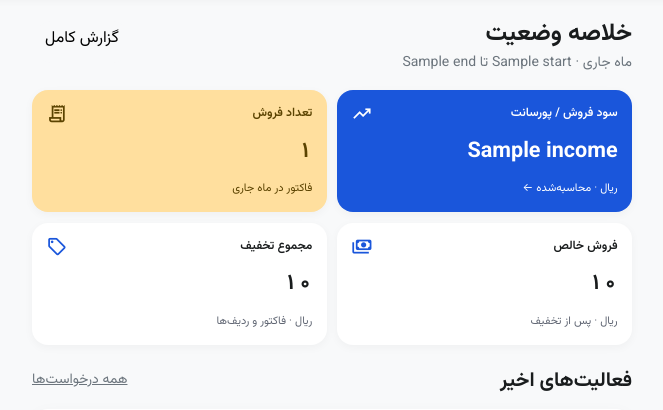
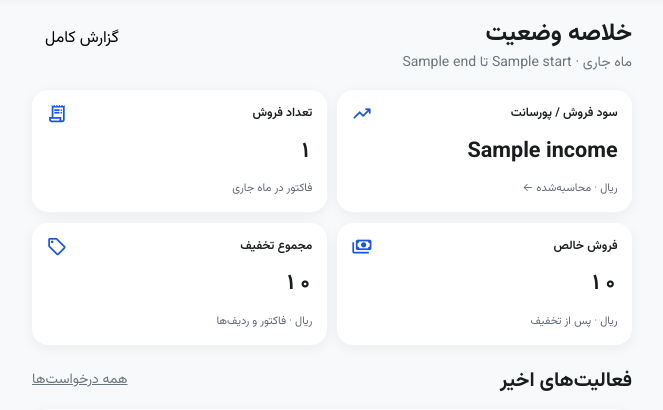
Before and after one commit to Ali-dev-py/RahjouPWA, a Django app: template core/templates/core/dashboard.html in a window 1280 px wide. Shown: the part 64-474 px from the top of the page, without its empty margins (308-971 px from the left). Run offline with Django 5.2, Linux system fonts and the light colour scheme; the template is opened without the code that fills it: most values are stand-ins (such as "Sample title", 1, 10 or a date in 2020).

Commit message:
Make all dashboard summary cards white and add subtle app card shadows
Co-authored-by: arena-agent <297053741+arena-agent@users.noreply.github.com>

```diff
--- a/core/templates/core/dashboard.html
+++ b/core/templates/core/dashboard.html
@@ -16,13 +16,13 @@
             <div class="alert alert-warning small" role="alert">{{ report_error }}</div>
             {% else %}
             <div class="home-summary-grid">
-                <a class="card home-summary-card home-summary-card--primary border-0 text-decoration-none" href="{{ income_report_url }}" aria-label="مشاهده جزئیات سود فروش و پورسانت">
-                    <div class="d-flex align-items-center justify-content-between gap-2"><span>سود فروش / پورسانت</span><span class="material-symbols-outlined" aria-hidden="true">trending_up</span></div>
+                <a class="card home-summary-card home-summary-card--white border-0 text-decoration-none" href="{{ income_report_url }}" aria-label="مشاهده جزئیات سود فروش و پورسانت">
+                    <div class="d-flex align-items-center justify-content-between gap-2"><span>سود فروش / پورسانت</span><span class="material-symbols-outlined text-primary" aria-hidden="true">trending_up</span></div>
                     <strong>{{ report_total.income|persian_digits|intcomma:False }}</strong>
                     <small>ریال · محاسبه‌شده <span aria-hidden="true">←</span></small>
                 </a>
-                <a class="card home-summary-card home-summary-card--accent border-0 text-decoration-none" href="{{ income_report_url }}" aria-label="مشاهده فاکتورهای فروش ماه جاری">
-                    <div class="d-flex align-items-center justify-content-between gap-2"><span>تعداد فروش</span><span class="material-symbols-outlined" aria-hidden="true">receipt_long</span></div>
+                <a class="card home-summary-card home-summary-card--white border-0 text-decoration-none" href="{{ income_report_url }}" aria-label="مشاهده فاکتورهای فروش ماه جاری">
+                    <div class="d-flex align-items-center justify-content-between gap-2"><span>تعداد فروش</span><span class="material-symbols-outlined text-primary" aria-hidden="true">receipt_long</span></div>
                     <strong>{{ factor_count|persian_digits }}</strong><small>فاکتور در ماه جاری</small>
                 </a>
                 <a class="card home-summary-card home-summary-card--white border-0 text-decoration-none" href="{{ income_report_url }}">
--- a/core/test_income_report.py
+++ b/core/test_income_report.py
@@ -232,7 +232,9 @@ class HomeOverviewTests(SimpleTestCase):
         from django.template.loader import render_to_string
         html = render_to_string('core/dashboard.html', context)
         self.assertEqual(html.count('class="card home-summary-card'), 4)
-        self.assertEqual(html.count("home-summary-card--white"), 2)
+        self.assertEqual(html.count("home-summary-card--white"), 4)
+        self.assertNotIn("home-summary-card--primary", html)
+        self.assertNotIn("home-summary-card--accent", html)
         self.assertIn('href="/income-report/?period=month"', html)
         self.assertIn('فعالیت‌های اخیر', html)
         self.assertIn('فروشگاه نمونه', html)
--- a/static/css/app.css
+++ b/static/css/app.css
@@ -159,6 +159,11 @@ textarea {
 .form-control:focus {
     border-color: transparent;
     box-shadow: none;
+}
+
+/* Light elevation for cards throughout the app. */
+.app-body .card {
+    box-shadow: 0 .2rem .8rem rgb(25 28 29 / 6%);
 }
 
 .app-card,
@@ -1261,7 +1266,7 @@ textarea {
 
 /* Compact home overview; the full income report is a separate screen. */
 .home-summary-grid { display: grid; grid-template-columns: repeat(2, minmax(0, 1fr)); gap: .65rem; }
-.home-summary-card { min-width: 0; padding: .9rem; border-radius: 1rem; color: var(--rahjou-text); gap: .6rem; box-shadow: 0 .15rem .6rem rgb(25 28 29 / 4%); transition: box-shadow 150ms ease; }
+.home-summary-card { background: #fff; min-width: 0; padding: .9rem; border-radius: 1rem; color: var(--rahjou-text); gap: .6rem; box-shadow: 0 .15rem .6rem rgb(25 28 29 / 4%); transition: box-shadow 150ms ease; }
 .home-summary-card > div { font-size: .76rem; font-weight: 600; line-height: 1.7; }
 .home-summary-card .material-symbols-outlined { font-size: 1.3rem; flex-shrink: 0; }
 .home-summary-card strong { margin-top: auto; line-height: 1.65; font-size: clamp(1rem, 3.5vw, 1.35rem); font-variant-numeric: tabular-nums; overflow-wrap: anywhere; }
@@ -1274,8 +1279,6 @@ textarea {
 @media (prefers-reduced-motion: reduce) {
     .home-summary-card { transition: none; }
 }
-.home-summary-card--primary { background: var(--rahjou-primary); color: #fff; }
-.home-summary-card--accent { background: var(--rahjou-accent-soft); color: var(--rahjou-accent-text); }
 .home-summary-card:focus-visible { outline: 3px solid var(--rahjou-primary); outline-offset: 3px; }
 .home-activity-customer { overflow-wrap: anywhere; }
 
--- a/templates/base.html
+++ b/templates/base.html
@@ -29,7 +29,7 @@
     <link href="https://fonts.googleapis.com/css2?family=Vazirmatn:wght@400;500;600;700&amp;display=swap" rel="stylesheet">
     <link href="https://fonts.googleapis.com/css2?family=Material+Symbols+Outlined:opsz,wght,FILL,GRAD@20..48,100..700,0..1,-50..200" rel="stylesheet">
     <link href="https://cdn.jsdelivr.net/npm/bootstrap@5.3.8/dist/css/bootstrap.rtl.min.css" rel="stylesheet">
-    <link href="{% static 'css/app.css' %}?v=15" rel="stylesheet">
+    <link href="{% static 'css/app.css' %}?v=16" rel="stylesheet">
     {% block extra_css %}{% endblock %}
 </head>
 <body class="{% block body_class %}app-body{% endblock %}"
```
